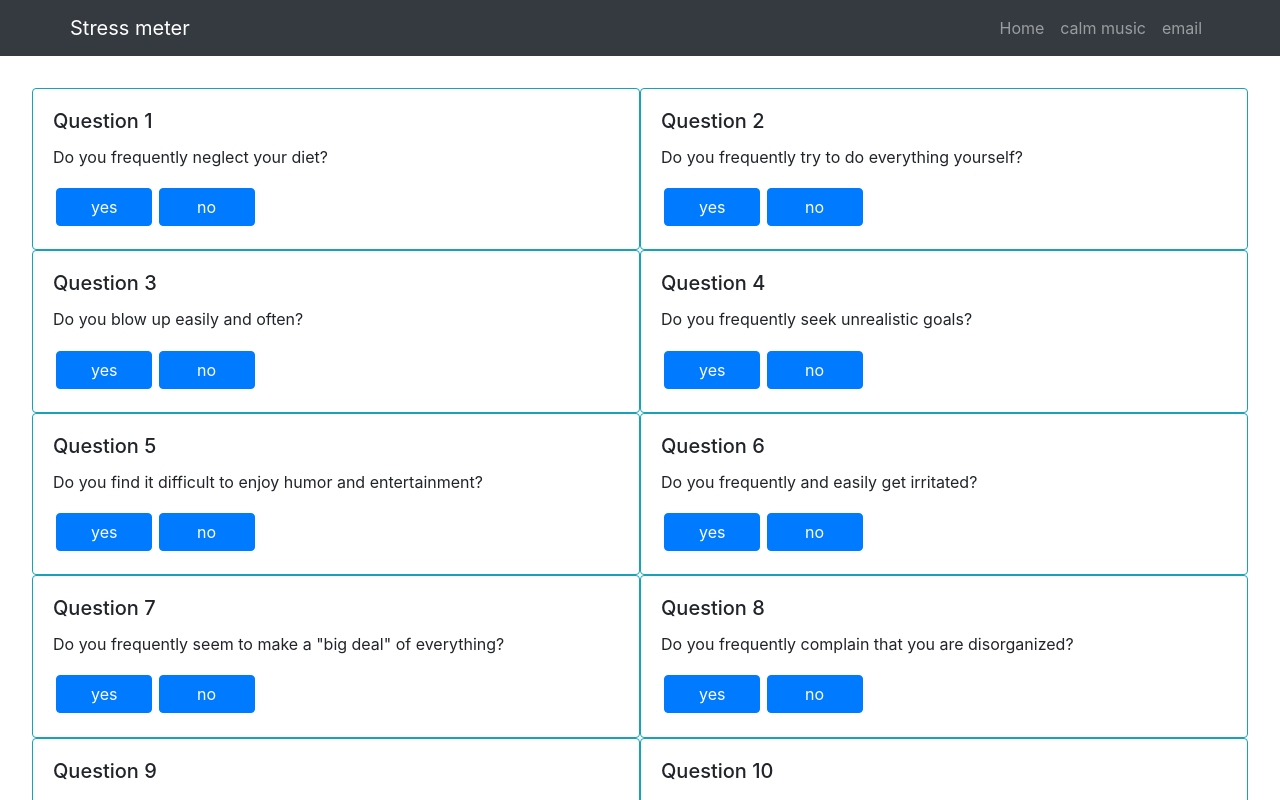
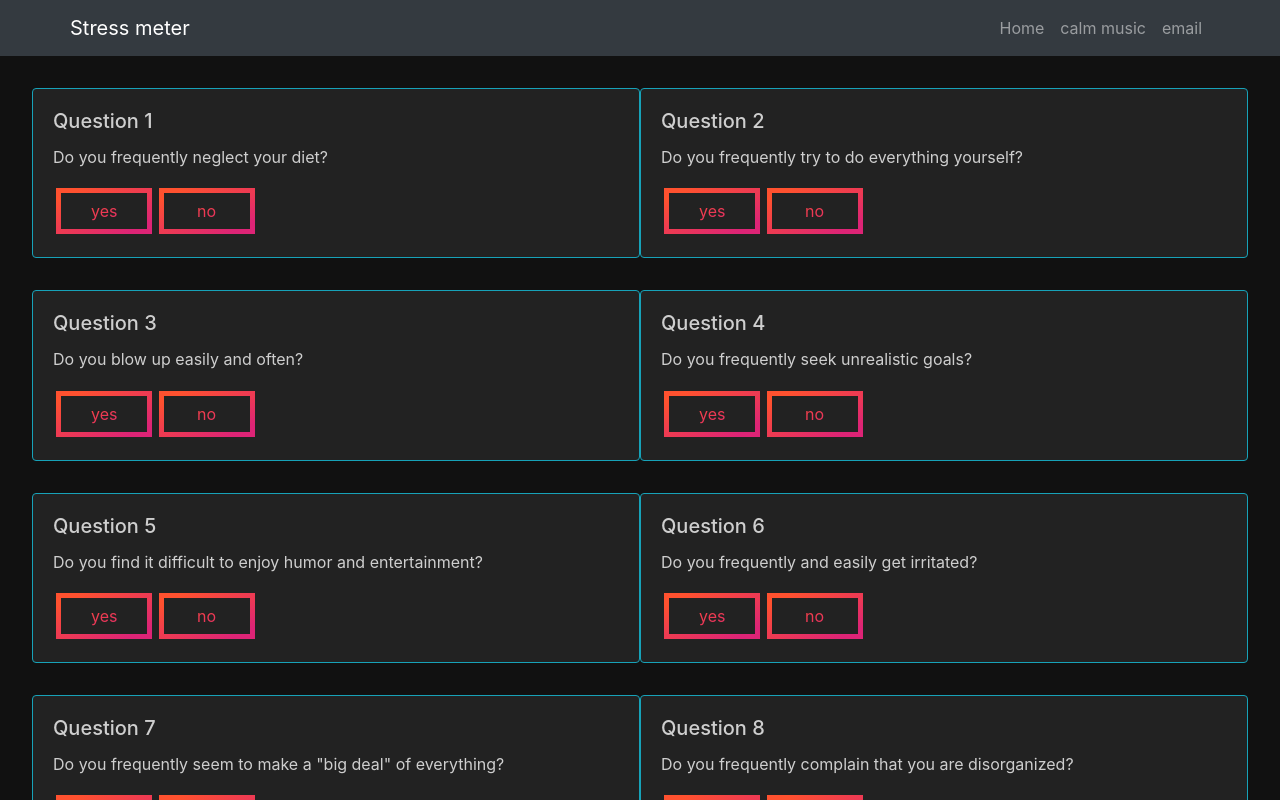
Before and after one commit to dana-younis/stress-ammeter, a React (Create React App) app in the folder stress-meter-front/: page / in a window 1280 px wide. Shown: the top 800 px of the page. Built offline with nearby package versions, Linux system fonts and the light colour scheme; no server answers.

Commit message:
danayounis

```diff
--- /dev/null
+++ b/stress-meter-front/src/carsStyle.css
@@ -0,0 +1,34 @@
+:root {
+    --gradient: linear-gradient(to left top, #DD2476 10%, #FF512F 90%) !important;
+  }
+
+  body {
+    background: #111 !important;
+  }
+
+  .card {
+    background: #222;
+    border: 1px solid #dd2476;
+    color: rgba(250, 250, 250, 0.8);
+    margin-bottom: 2rem;
+  }
+
+  .btn {
+    border: 5px solid;
+    border-image-slice: 1;
+    background: var(--gradient) !important;
+    -webkit-background-clip: text !important;
+    -webkit-text-fill-color: transparent !important;
+    border-image-source:  var(--gradient) !important;
+    text-decoration: none;
+    transition: all .4s ease;
+  }
+
+  .btn:hover, .btn:focus {
+        background: var(--gradient) !important;
+    -webkit-background-clip: none !important;
+    -webkit-text-fill-color: #fff !important;
+    border: 5px solid #fff !important;
+    box-shadow: #222 1px 0 10px;
+    text-decoration: underline;
+  }
--- a/stress-meter-front/src/component/QCard.js
+++ b/stress-meter-front/src/component/QCard.js
@@ -4,7 +4,7 @@ import React from 'react'
 import { Card, CardGroup, Row } from 'react-bootstrap'
 import Button from 'react-bootstrap/Button'
 import CardColumns from 'react-bootstrap/CardColumns'
-
+import carsStyle from '../carsStyle.css'
 
 let questions = [' Do you frequently neglect your diet?', 'Do you frequently try to do everything yourself?', 'Do you blow up easily and often?', 'Do you frequently seek unrealistic goals?', 'Do you find it difficult to enjoy humor and entertainment?', 'Do you frequently and easily get irritated?', 'Do you frequently seem to make a "big deal" of everything?', 'Do you frequently complain that you are disorganized?', 'Do you tend to keep everything inside?', 'Do you frequently neglect exercise?', 'Do you have few supportive relationships?', 'Do you often get too little rest?', 'Do you frequently get angry when you are kept waiting?', ' Do you often ignore symptoms of poor health?', 'Do you frequently put things off until later?', ' Do you frequently think there is only one right way to do something?', 'Do you have an absence of enjoyable activities in your life?', 'Do you frequently find yourself spending a lot of time complaining about the past?', '. Do you wake up feeling anxious about going to work?', 'Do you often feel unable to cope with all you have to do?', 'Do you care for an elderly or ill relative?']
 export default class QCard extends React.Component {
--- a/stress-meter-front/src/index.css
+++ b/stress-meter-front/src/index.css
@@ -1,4 +1,4 @@
-body {
+/* body {
   margin: 0;
   font-family: -apple-system, BlinkMacSystemFont, 'Segoe UI', 'Roboto', 'Oxygen',
     'Ubuntu', 'Cantarell', 'Fira Sans', 'Droid Sans', 'Helvetica Neue',
@@ -10,4 +10,4 @@ body {
 code {
   font-family: source-code-pro, Menlo, Monaco, Consolas, 'Courier New',
     monospace;
-}
+} */
```
Also changed, not shown: 1 other file (tests, documents, lock files or other folders).
